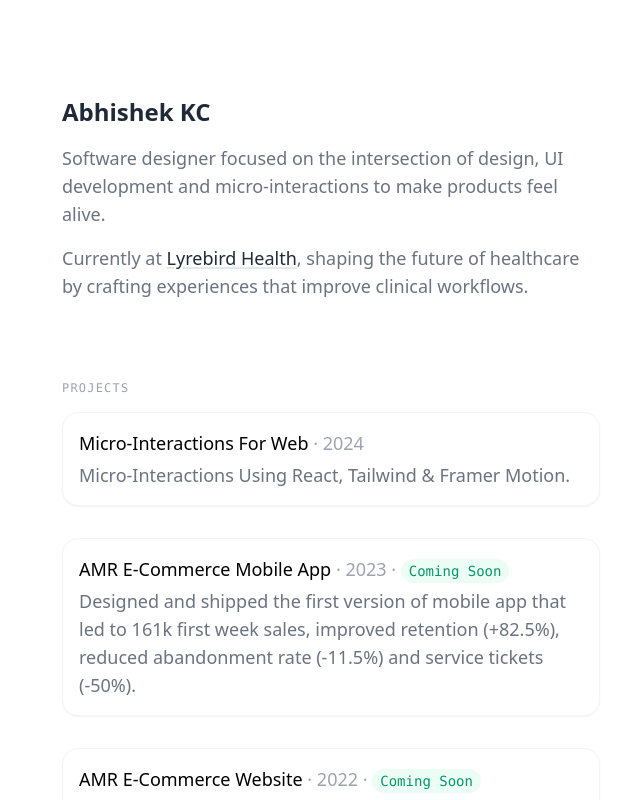
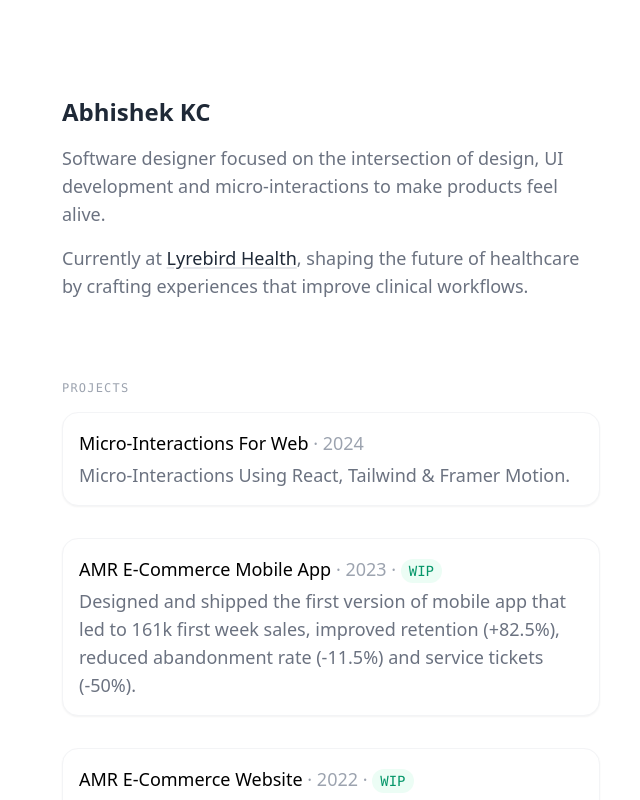
Before and after one commit to casicodes/portfolio, a React (Vite) app: page / in a window 1280 px wide. Shown: the top 800 px of the page, without its empty margins (309-949 px from the left). Built offline with nearby package versions, Linux system fonts and the light colour scheme.

Commit message:
Fix sticker

```diff
--- a/src/pages/home.jsx
+++ b/src/pages/home.jsx
@@ -53,7 +53,7 @@ function Home() {
               <span className="text-gray-400 font-normal">
                 · 2023 ·{" "}
                 <span className="text-sm leading-none bg-emerald-50 text-emerald-600 font-mono py-1 px-2 rounded-full">
-                  Coming soon
+                  WIP
                 </span>
               </span>{" "}
             </h3>
@@ -71,7 +71,7 @@ function Home() {
               <span className="text-gray-400 font-normal">
                 · 2022 ·{" "}
                 <span className="text-sm leading-none bg-emerald-50 text-emerald-600 font-mono py-1 px-2 rounded-full">
-                  Coming soon
+                  WIP
                 </span>
               </span>{" "}
             </h3>
```
